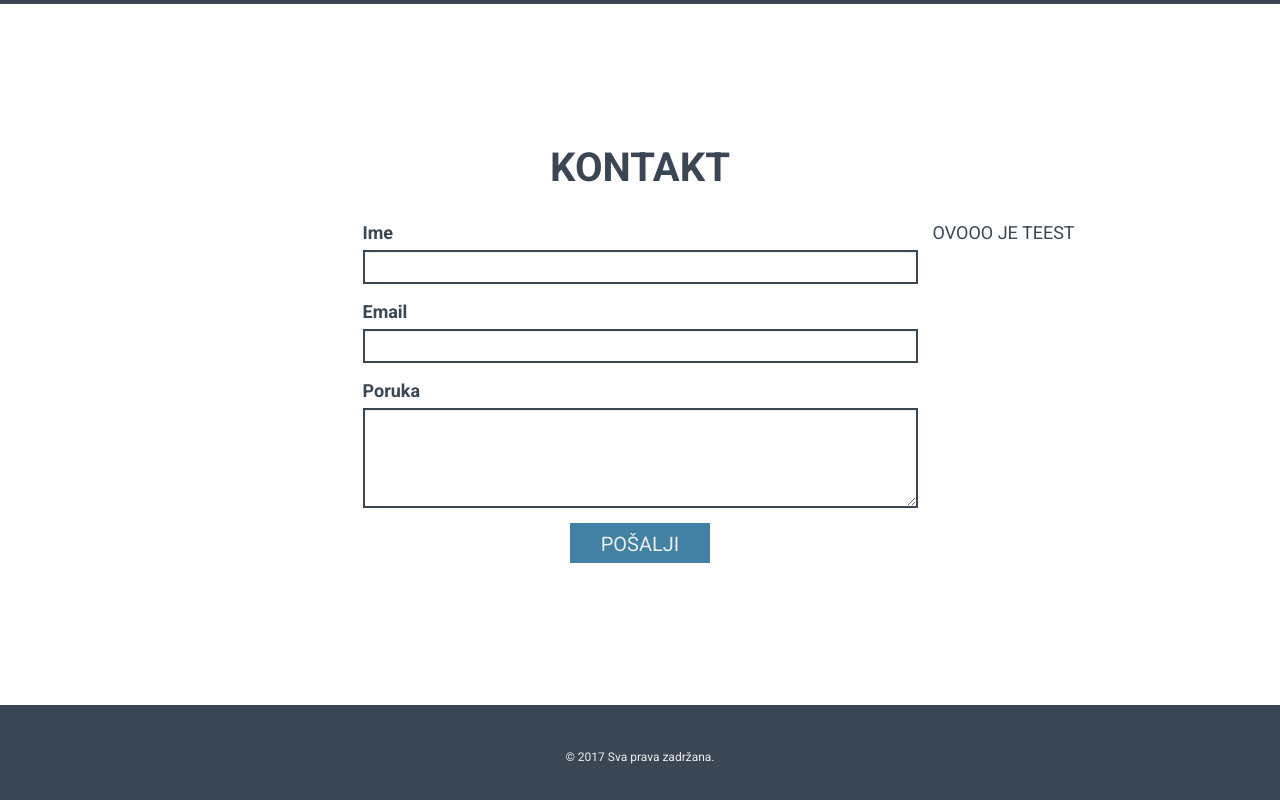
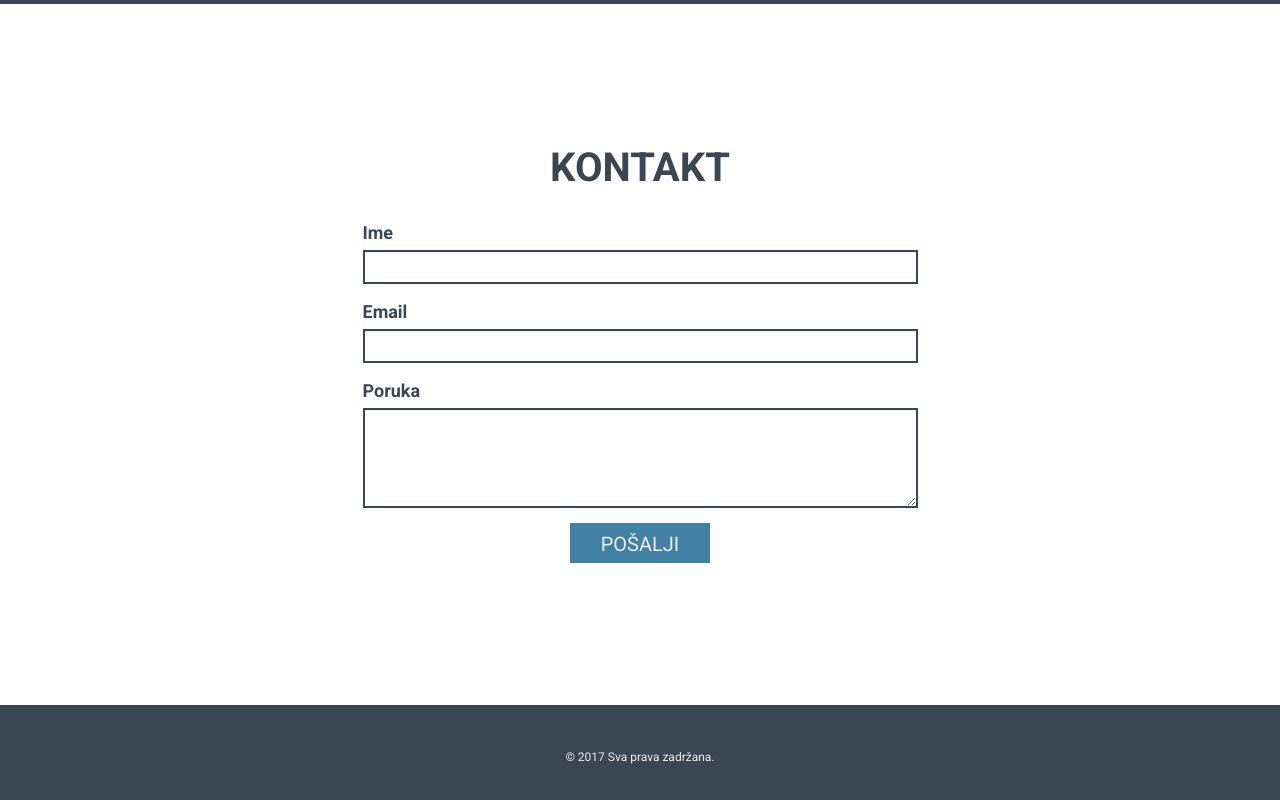
Before and after one commit to benedettix/test1, a plain HTML site: page index.html in a window 1280 px wide. Shown: the part 2457-3257 px from the top of the page. Drawn offline with nearby package versions, Linux system fonts and the light colour scheme.

Commit message:
Last Update

```diff
--- a/index.html
+++ b/index.html
@@ -190,7 +190,6 @@
                         <button class="btn form-btn">Pošalji</button>
                     </form>
                 </div>
-                OVOOO JE TEEST
             </div>
         </div>
     </section>
```
